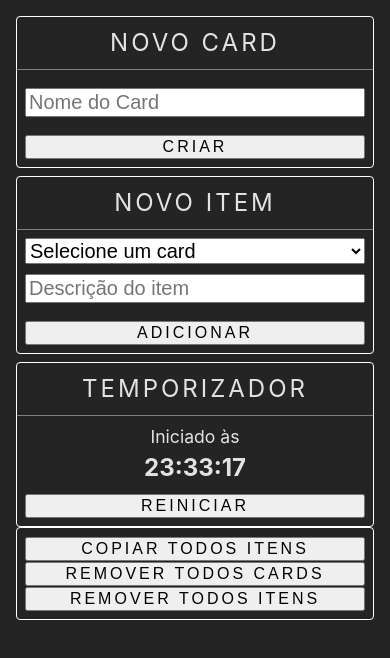
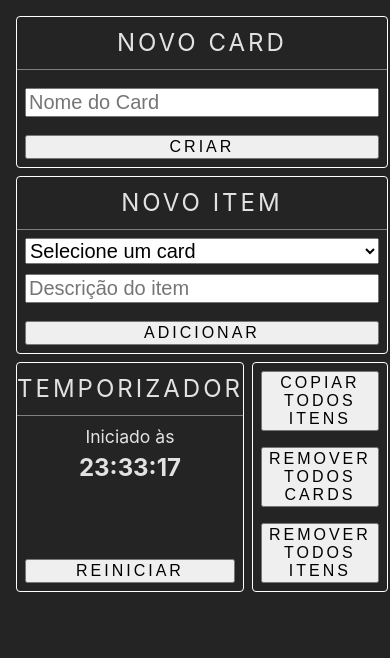
Before and after one commit to mentalitydark/annotations, a React (Vite) app: page / in a window 390 px wide. Shown: the top 658 px of the page. Built offline with nearby package versions, Linux system fonts and the light colour scheme.

Commit message:
fix: restructure app-header layout and styles

```diff
--- a/src/App.css
+++ b/src/App.css
@@ -5,7 +5,7 @@
 
 .app-header {
   display: grid;
-  grid-template-columns: repeat(4, 0.25fr);
+  grid-template: 'new-card new-item app-header-group app-header-group';
   gap: 0.5em;
   padding: 1em;
 }
@@ -55,6 +55,7 @@
   display: flex;
   flex-direction: column;
   padding: 0.5em;
+  flex: 1;
 }
 
 .card-footer {
@@ -79,6 +80,7 @@
   font-size: 1em;
   letter-spacing: 3px;
   width: 100%;
+  cursor: pointer;
 }
 
 .item-container {
@@ -126,6 +128,31 @@
   font-weight: bold;
 }
 
+.app-header-group {
+  display: flex;
+  flex-direction: row;
+  gap: 0.5em;
+  grid-area: app-header-group;
+}
+
+.new-card {
+  grid-area: new-card;
+  display: flex;
+}
+
+.new-item {
+  grid-area: new-item;
+  display: flex;
+}
+
+.utilityCard-container {
+  display: flex;
+  flex-direction: column;
+  justify-content: center;
+  flex: 1;
+  gap: 1em;
+}
+
 @media (max-width: 1920px) {
   .list-cards-container {
     padding-left: 1em;
@@ -142,6 +169,24 @@
     column-count: 2;
     column-gap: 0.5em;
   }
+
+  .app-header {
+    display: grid;
+    grid-template: 'new-card new-item app-header-group app-header-group';
+    gap: 0.5em;
+    padding: 1em;
+  }
+}
+
+@media (max-width: 950px) {
+  .app-header {
+    display: grid;
+    grid-template:
+    'new-card new-item' 0.5fr
+    'app-header-group app-header-group' 0.5fr;
+    gap: 0.5em;
+    padding: 1em;
+  }
 }
 
 @media (max-width: 720px) {
@@ -155,9 +200,12 @@
 
 @media (max-width: 600px) {
   .app-header {
-  display: grid;
-  grid-template-columns: 1fr;
-  gap: 0.5em;
-  padding: 1em;
+    display: grid;
+    grid-template:
+      'new-card'
+      'new-item'
+      'app-header-group';
+    gap: 0.5em;
+    padding: 1em;
+  }
 }
-}
```
